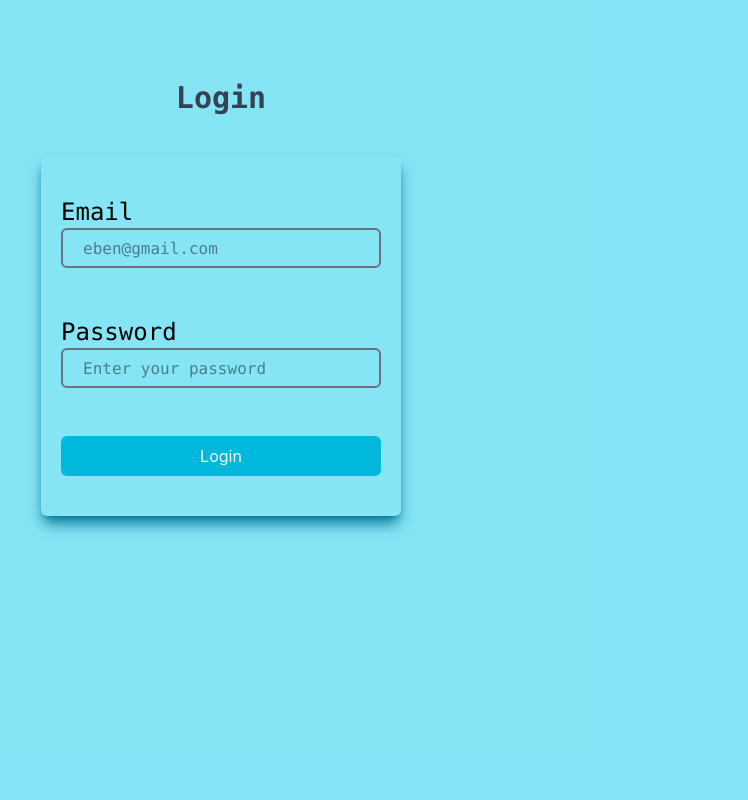
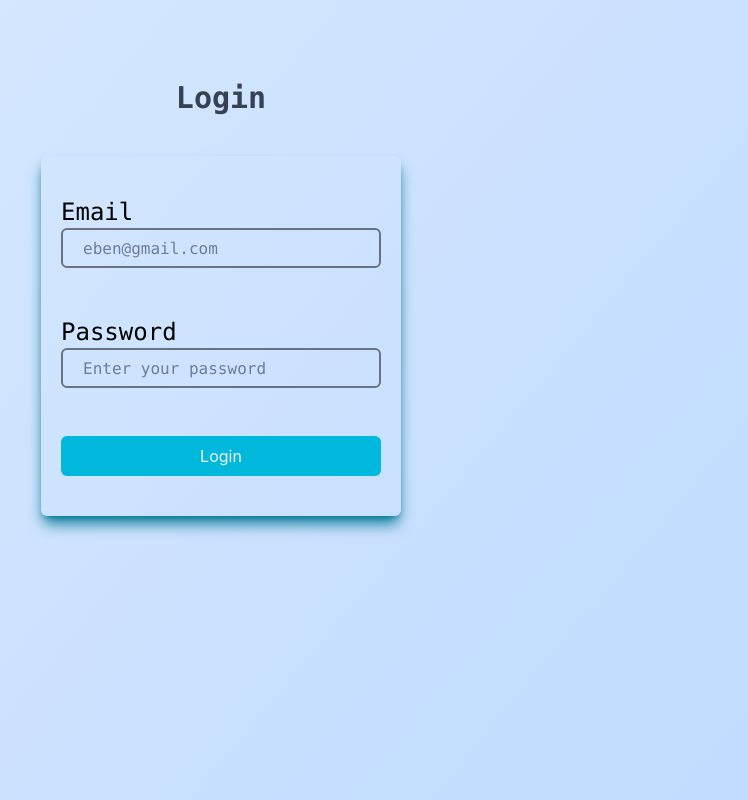
Before and after one commit to Zolender/Z-shop, a React (Vite) app: page /login in a window 1280 px wide. Shown: the whole page, without its empty margins (419-1167 px from the left). Built offline with nearby package versions, Linux system fonts and the light colour scheme.

Commit message:
feat: update background styling in Login component for improved aesthetics

```diff
--- a/src/pages/Login.tsx
+++ b/src/pages/Login.tsx
@@ -53,7 +53,7 @@ export default function Login(){
     }
 
     return (
-        <div className="flex flex-col w-full min-h-screen bg-[#17cded86] py-20 items-center ">
+        <div className="flex flex-col w-full min-h-screen bg-linear-130 from-blue-100 to-blue-200 py-20 items-center ">
             <h1 className="text-3xl font-bold font-mono text-gray-700 mb-10">Login</h1>
             <form onSubmit={handleSubmit} className="flex flex-col justify-between border-blue-300-2 w-90 h-90 rounded-md px-5 py-10 shadow-cyan-700 shadow-lg">
                 <div>
```
